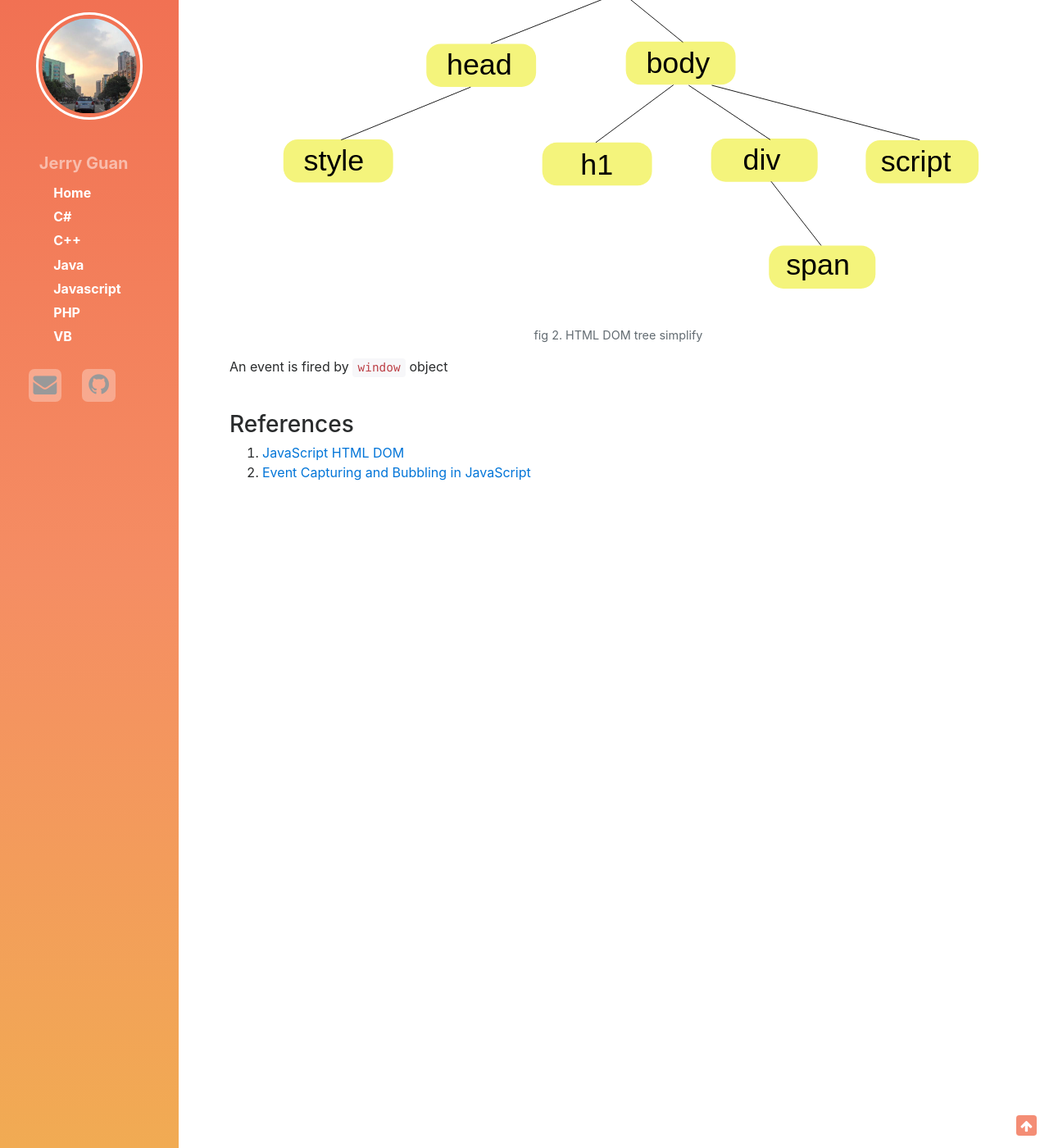
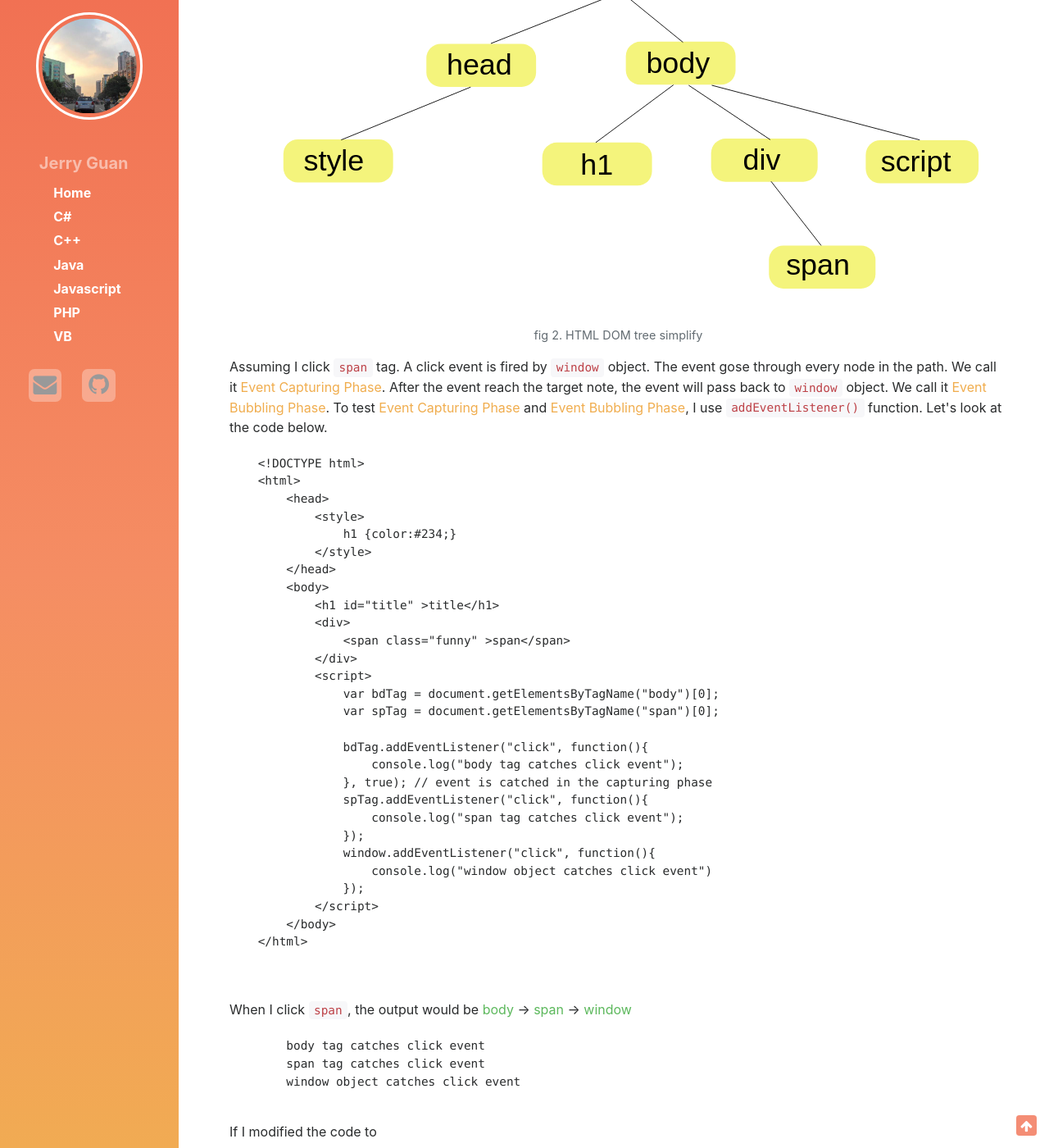
Before and after one commit to weg896/weg896.github.io, a Jekyll site: the page built from _posts/2017-04-24-DOM-Event-Capturing-And-Bubbling.html, in a window 1280 px wide and 1400 px high, scrolled down 1879 px. Shown: the whole window at 82% size. Built offline with Jekyll 4.4.1, drawn with Linux system fonts in a browser that asks for light colours; nearby versions of some CDN libraries; Markdown is read by kramdown in place of the engine named in the settings; a style sheet for code colours, icons or effects is not loaded; some of the changed text lies outside the part shown.

Commit message:
save work

```diff
--- a/_posts/2017-04-24-DOM-Event-Capturing-And-Bubbling.html
+++ b/_posts/2017-04-24-DOM-Event-Capturing-And-Bubbling.html
@@ -65,7 +65,91 @@ author: Jerry Guan
             <img src="{{site.url}}/img/post/DOM_tree_simp.svg" class="figure-img img-fluid rounded" alt="HTML DOM tree 2"/>
             <figcaption class="figure-caption text-center">fig 2. HTML DOM tree simplify</figcaption>
         </figure>
-        An event is fired by <code>window</code> object
+        Assuming I click <code>span</code> tag. A click event is fired by <code>window</code> object.
+        The event gose through every node in the path.
+        We call it <span class="text-warning">Event Capturing Phase</span>.
+        After the event reach the target note, the event will pass back to <code>window</code> object.
+        We call it <span class="text-warning">Event Bubbling Phase</span>.
+        To test <span class="text-warning">Event Capturing Phase</span> and <span class="text-warning">Event Bubbling Phase</span>,
+        I use <code>addEventListener()</code> function.
+        Let's look at the code below.
+        <pre>
+            <code class="html">
+    &lt;!DOCTYPE html&gt;
+    &lt;html&gt;
+        &lt;head&gt;
+            &lt;style&gt;
+                h1 {color:#234;}
+            &lt;/style&gt;
+        &lt;/head&gt;
+        &lt;body&gt;
+            &lt;h1 id="title" &gt;title&lt;/h1&gt;
+            &lt;div&gt;
+                &lt;span class="funny" &gt;span&lt;/span&gt;
+            &lt;/div&gt;
+            &lt;script&gt;
+                var bdTag = document.getElementsByTagName("body")[0];
+                var spTag = document.getElementsByTagName("span")[0];
+
+                bdTag.addEventListener("click", function(){
+                    console.log("body tag catches click event");
+                }, true); // event is catched in the capturing phase
+                spTag.addEventListener("click", function(){
+                    console.log("span tag catches click event");
+                });
+                window.addEventListener("click", function(){
+                    console.log("window object catches click event")
+                });
+            &lt;/script&gt;
+        &lt;/body&gt;
+    &lt;/html&gt;
+            </code>
+        </pre>
+        When I click <code>span</code>,
+        the output would be <span class="text-success">body</span> -&gt; <span class="text-success">span</span> -&gt; <span class="text-success">window</span>
+        <pre><code class="js">
+        body tag catches click event
+        span tag catches click event
+        window object catches click event
+        </code></pre>
+        If I modified the code to
+        <pre>
+            <code class="html">
+    ........
+    &lt;script&gt;
+        var bdTag = document.getElementsByTagName("body")[0];
+        var spTag = document.getElementsByTagName("span")[0];
+
+        bdTag.addEventListener("click", function(){
+            console.log("body tag catches click event");
+        }); // catch event in bubbling phase
+        spTag.addEventListener("click", function(){
+            console.log("span tag catches click event");
+        });
+        window.addEventListener("click", function(){
+            console.log("window object catches click event")
+        });
+    &lt;/script&gt;
+    ........
+            </code>
+        </pre>
+        This time would be <span class="text-success">span</span> -&gt; <span class="text-success">body</span> -&gt; <span class="text-success">window</span>
+        <pre><code class="js">
+        span tag catches click event
+        body tag catches click event
+        window object catches click event
+        </code></pre>
+        <div class="row">
+            <figure class="figure col-6">
+                <img src="{{site.url}}/img/post/DOM_tree_code_1.svg" class="figure-img img-fluid rounded" alt="HTML DOM tree 3-1"/>
+                <figcaption class="figure-caption text-center">fig 3-1. HTML DOM tree 3-1</figcaption>
+            </figure>
+            <figure class="figure col-6">
+                <img src="{{site.url}}/img/post/DOM_tree_code_2.svg" class="figure-img img-fluid rounded" alt="HTML DOM tree 3-2"/>
+                <figcaption class="figure-caption text-center">fig 3-2. HTML DOM tree 3-2</figcaption>
+            </figure>
+        </div>
+        Catching event in different phases would lead different results. We should careful in
     </article>
     <br/>
     <h3 id="references">References</h3>
@@ -73,6 +157,7 @@ author: Jerry Guan
         <ol>
             <li><a href="https://www.w3schools.com/js/js_htmldom.asp">JavaScript HTML DOM</a></li>
             <li><a href="https://www.kirupa.com/html5/event_capturing_bubbling_javascript.htm">Event Capturing and Bubbling in JavaScript</a></li>
+            <li><a href="https://www.w3schools.com/jsref/met_document_addeventlistener.asp">HTML DOM addEventListener() Method</a></li>
         </ol>
     </article>
 <section>
```
Also changed, not shown: img/post/DOM_tree_code_1.svg (added), img/post/DOM_tree_code_2.svg (added).
